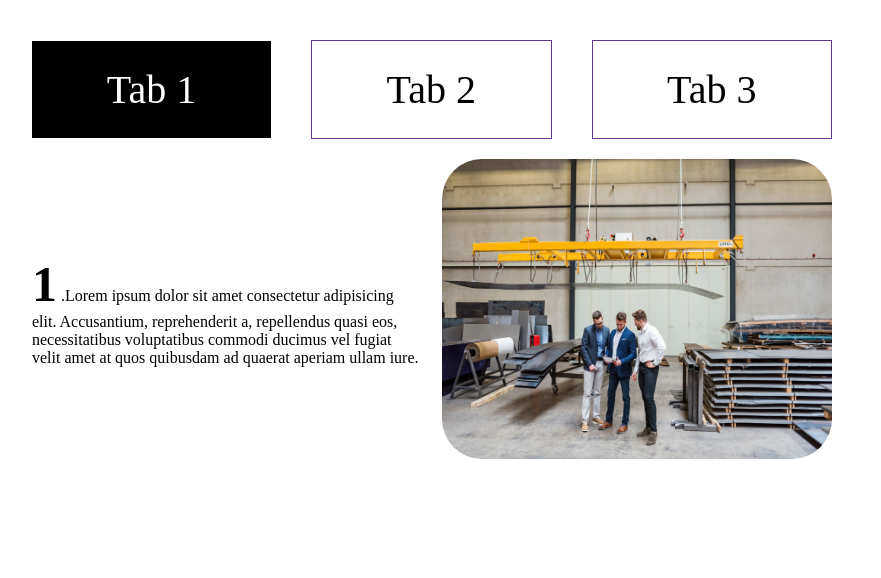
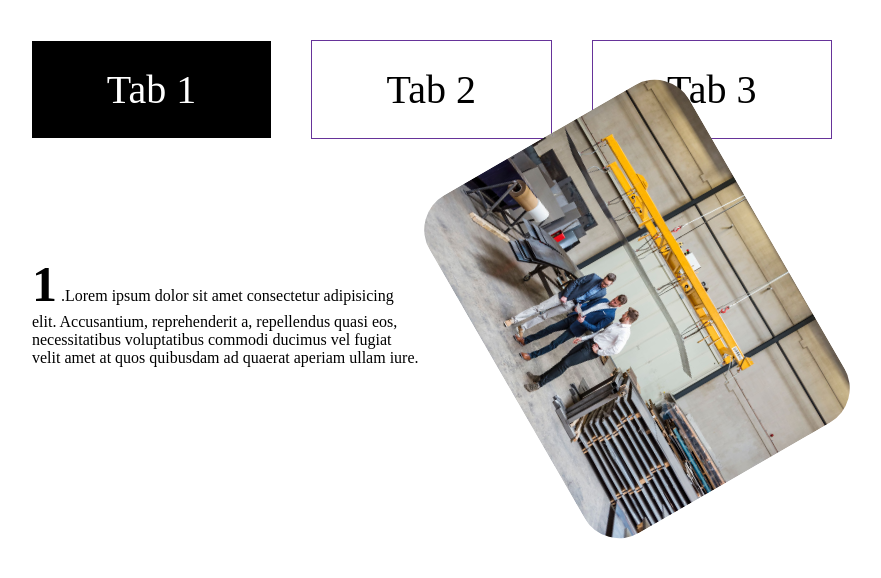
Before and after one commit to amitjamwal05/Tabs-using-HTML-CSS-and-Vanilla-JavaScript, a plain HTML site: page index.html in a window 1280 px wide. In both pictures the pointer is over the picture 845 px from the left and 309 px from the top of the page. Shown: the whole page, without its empty margins (208-1089 px from the left). Drawn offline with Linux system fonts and the light colour scheme.

Commit message:
css transform effect on hover

```diff
--- a/style.css
+++ b/style.css
@@ -46,6 +46,7 @@
     width: 100%;
     border-radius: 40px;
     height: 300px;
+    transition: 0.7s ease-in-out;
 }
 .flex-box {
     display: flex;
@@ -63,3 +64,6 @@ span {
     font-size: 50px;
     font-weight: bold;
 }
+.image img:hover {
+    transform: rotate(60deg);
+}
```
